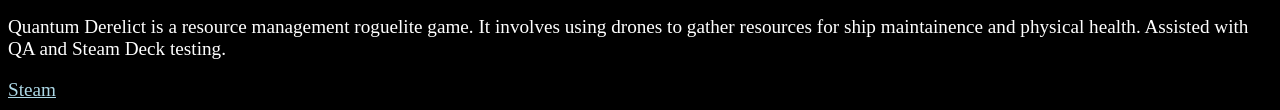
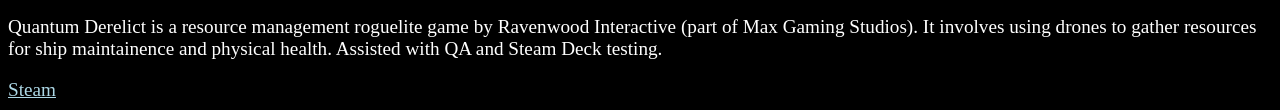
Before and after one commit to JJNCreator/JJNCreator.github.io, a plain HTML site: page qd_info.html in a window 1280 px wide. Shown: the part 387-497 px from the top of the page. Drawn offline with Linux system fonts and the light colour scheme; a web font is replaced by a local one.

Commit message:
Updated QD info

```diff
--- a/qd_info.html
+++ b/qd_info.html
@@ -17,7 +17,7 @@
             <img src="Images/Screenshots/QD_Screenshot.png" style="width:100%">
         </div>
     </div>
-    <p>Quantum Derelict is a resource management roguelite game. It involves using drones to gather resources for ship maintainence
+    <p>Quantum Derelict is a resource management roguelite game by Ravenwood Interactive (part of Max Gaming Studios). It involves using drones to gather resources for ship maintainence
          and physical health. Assisted with QA and Steam Deck testing.
     </p>
     <a href="https://store.steampowered.com/app/1372470/Quantum_Derelict/" target="_blank" rel="noopener noreferrer">Steam</a>
```
